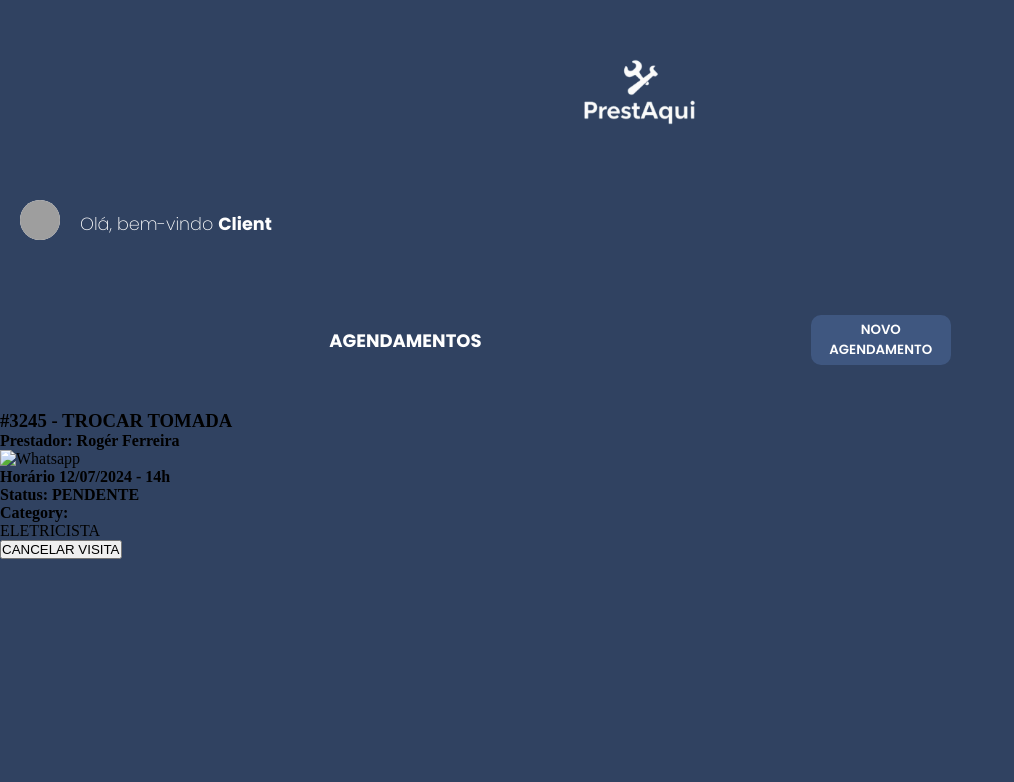
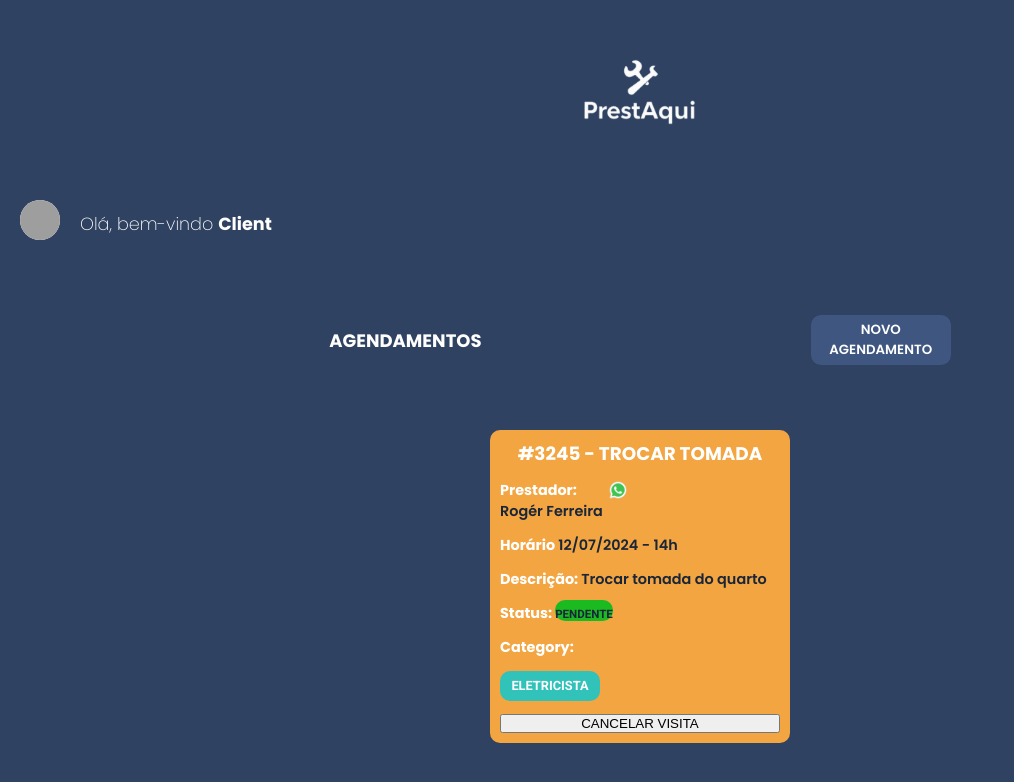
Before and after one commit to roger-gsf/PI-PrestAqui, a website: page client/src/screens/Main/Client/mainClient.html in a window 1280 px wide. Shown: the whole page, without its empty margins (0-1014 px from the left). Drawn offline with Linux system fonts and the light colour scheme; grey boxes are pictures that could not be loaded.

Commit message:
:lipstick: style: Styling the main client page

```diff
--- a/client/src/screens/Main/Client/mainClient.html
+++ b/client/src/screens/Main/Client/mainClient.html
@@ -2,6 +2,8 @@
 <html lang="en">
     <head>
         <meta charset="UTF-8">
+        <link rel="stylesheet" href="../../../styles/status.css">
+        <link rel="stylesheet" href="../../../styles/category.css">
         <link rel="stylesheet" href="../../../../src/styles/reset.css">
         <link rel="stylesheet" href="../../../../src/styles/util.css">
         <!-- <link rel="stylesheet" href="../../styles/styles.css"> -->
@@ -38,27 +40,34 @@
 
             <section class="scheduling__container">
 
-                <div class="scheduling">
+                <div class="scheduling card__pendente">
 
                     <h3 id="scheduling__title">#3245 - TROCAR TOMADA</h3>
 
                     <div class="service__provider__info">
 
-                        <h4> Prestador: <span id="service__provider__name">Rogér Ferreira</span> </h4>
+                        <h4> Prestador: <div id="service__provider__name">Rogér Ferreira</div> </h4>
 
-                        <img src="" alt="Whatsapp">
+                        <img src="../../../assets/img/whatsapp-logo.png" alt="Whatsapp" id="whatsapp-logo">
                     </div>
 
                     <h4> Horário <span id="scheduling__time">12/07/2024 - 14h</span></h4>
 
+                    <h4> Descrição: <span id="scheduling__description">Trocar tomada do quarto</span></h4>
 
-                    <h4>Status: <span id="scheduling__status">PENDENTE</span></h4>
+
+                    <h4>Status: <span id="scheduling__status" class="concluido">PENDENTE</span></h4>
 
 
                     <h4>Category:</h4>
 
                     <div class="category" id="scheduling__categories">
-                        <div class="category-eletrician">ELETRICISTA</div><!-- Category fetched by the database -->
+                        <div class="eletricista">ELETRICISTA</div><!-- Category fetched by the database -->
+                        <!-- <div class="pintor">PINTOR</div>
+                        <div class="faxineiro">FAXINEIRO</div>
+                        <div class="chaveiro">CHAVEIRO</div>
+                        <div class="pedreiro">PEDREIRO</div>
+                        <div class="fotografo">FOTOGRAGO</div> -->
                     </div>
 
                     <button class="scheduling__cancel">CANCELAR VISITA</button>
--- a/client/src/screens/Main/Client/styles.css
+++ b/client/src/screens/Main/Client/styles.css
@@ -96,3 +96,66 @@ main .scheduling__actions .new__scheduling:hover {
     background-color: var(--accent-lightblue);
     transition: .9s ease-out;
 }
+
+
+
+main .scheduling__container {
+    /* background-color: aqua; */
+    width: 100%;
+    display: flex;
+    flex-direction: column;
+    align-items: center;
+    height: auto;
+    margin-top: 20px;
+}
+
+
+.scheduling {
+    /* background-color: red; */
+    width: 300px;
+    border-radius: 10px;
+    padding: 10px;
+    display: flex;
+    flex-direction: column;
+    gap: 13px;
+}
+
+.scheduling h3,
+.scheduling h4 {
+    font-family: 'Poppins', sans-serif;
+    color: var(--white);
+}
+
+h3 {
+    font-size: 1.15em;
+    text-align: center;
+    font-family: 'Roboto', sans-serif;
+}
+
+.scheduling h4 {
+    font-size: .9em;
+}
+
+
+.scheduling #service__provider__name,
+.scheduling #scheduling__time,
+.scheduling #scheduling__status,
+.scheduling #scheduling__description {
+    color: var(--button-color);
+    font-weight: 600;
+}
+
+.scheduling .service__provider__info {
+    display: flex;
+    gap: 5px;
+}
+
+#whatsapp-logo {
+    height: 20px;
+}
+
+.scheduling .category {
+    display: flex;
+    flex-wrap: wrap;
+    gap: 10px;
+}
--- a/client/src/styles/category.css
+++ b/client/src/styles/category.css
@@ -0,0 +1,41 @@
+.eletricista {
+    background-color: #31C2B9;
+}
+
+.pintor {
+    background-color: #A61608;
+}
+
+.faxineiro {
+    background-color: #8BC34A;
+}
+
+.chaveiro {
+    background-color: #B0BEC5;
+}
+
+.pedreiro {
+    background-color: #E91E63;
+
+}
+
+.fotografo {
+    background-color: #304261;
+}
+
+.eletricista,
+.pintor,
+.faxineiro,
+.chaveiro,
+.pedreiro,
+.fotografo {
+    border-radius: 10px;
+    width: 100px;
+    text-align: center;
+    padding-top: 7px;
+    height: 30px;
+    font-size: .8em;
+    font-family: 'Roboto', sans-serif;
+    font-weight: bold;
+    color: var(--white);
+}
--- a/client/src/styles/status.css
+++ b/client/src/styles/status.css
@@ -0,0 +1,60 @@
+.pendente {
+    background-color: #E28000;
+}
+
+.concluido {
+    background-color: #1ABA20;
+    border-radius: 10px;
+    width: 200px;
+    text-align: center;
+    padding-top: 7px;
+    height: 40px;
+    font-size: .8em;
+    font-family: 'Roboto', sans-serif;
+    font-weight: bold;
+    color: var(--white);
+
+}
+
+.cancelado {
+    background-color: #E83636;
+}
+
+.aguardando__validacao {
+    background-color: #6D7275;
+}
+
+.pendente,
+.concluido,
+.cancelado,
+.aguardando__validacao {
+    border-radius: 10px;
+    width: 200px;
+    text-align: center;
+    padding-top: 7px;
+    height: 40px;
+    font-size: .8em;
+    font-family: 'Roboto', sans-serif;
+    font-weight: bold;
+    color: var(--white);
+}
+
+
+
+
+
+.card__pendente {
+    background-color: #F2A541 !important;
+}
+
+.card__concluido {
+    background-color: #4CAF50;
+}
+
+.card__cancelado {
+    background-color: #E57373;
+}
+
+.card__aguardando__validacao {
+    background-color: #6D7275;
+}
```
Also changed, not shown: client/src/assets/img/whatsapp-logo.png (added).
